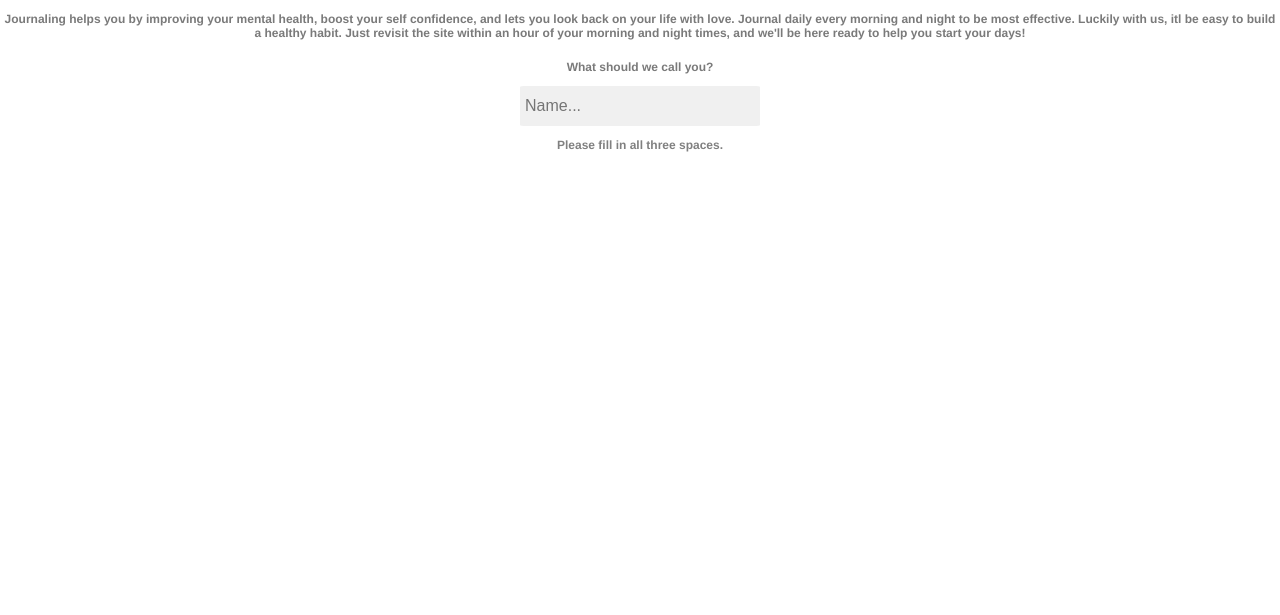
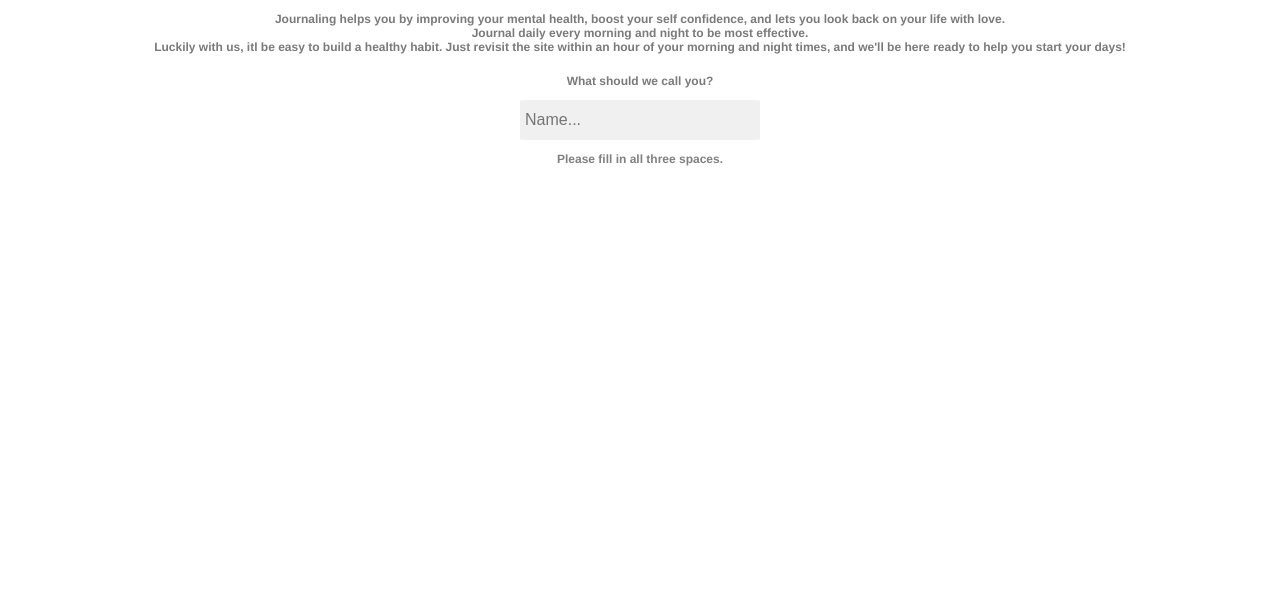
Before and after one commit to jamiexpark/FiveMinuteJournal, a plain HTML site: page timeframe.html in a window 1280 px wide. Shown: the part 185-800 px from the top of the page. Drawn offline with Linux system fonts and the light colour scheme; no server answers.

Commit message:
more lines

```diff
--- a/timeframe.html
+++ b/timeframe.html
@@ -48,7 +48,7 @@
 
     <div id="intro" class="question">
       <h1>Welcome to the 5 minute journal. </h1>
-      <p>Journaling helps you by improving your mental health, boost your self confidence, and lets you look back on your life with love. Journal daily every morning and night to be most effective. Luckily with us, itl be easy to build a healthy habit.
+      <p>Journaling helps you by improving your mental health, boost your self confidence, and lets you look back on your life with love.<br> Journal daily every morning and night to be most effective.<br> Luckily with us, itl be easy to build a healthy habit.
 
       Just revisit the site within an hour of your morning and night times, and we'll be here ready to help you start your days! </p>
     </div>
```
